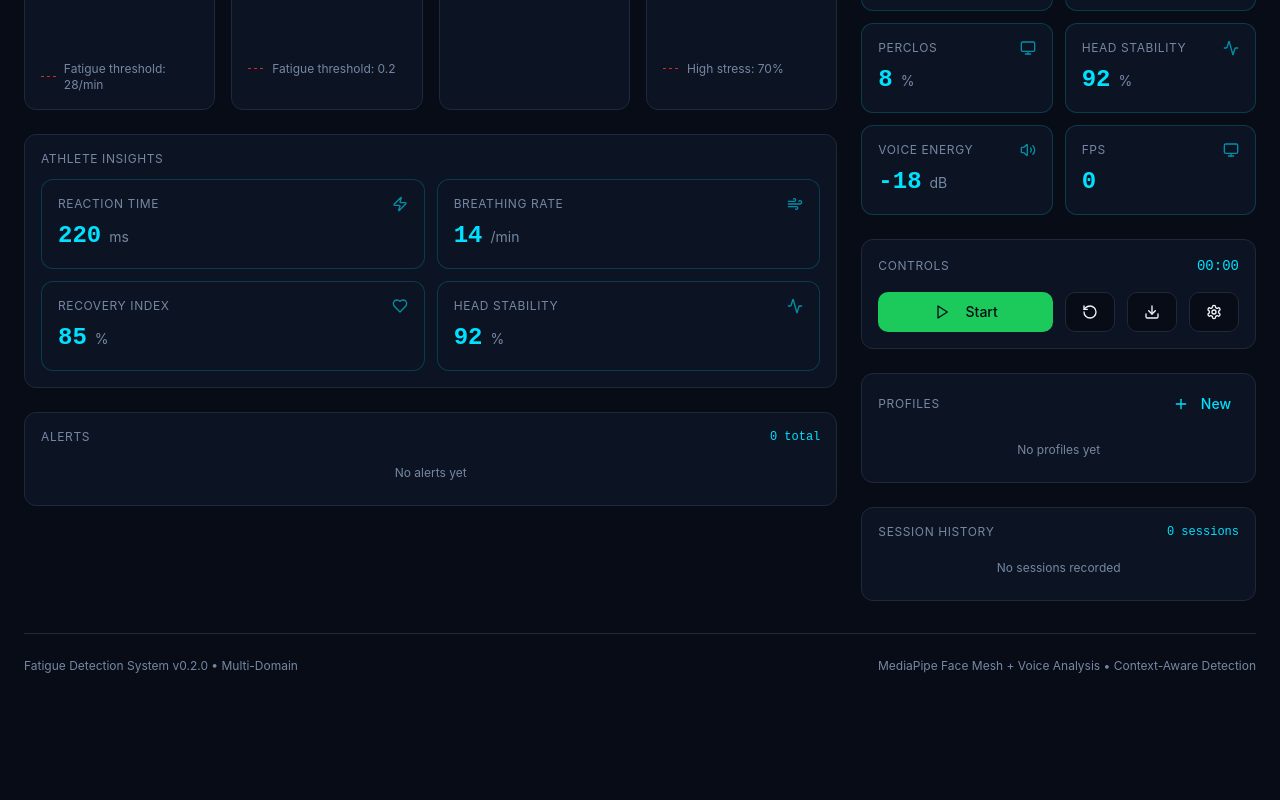
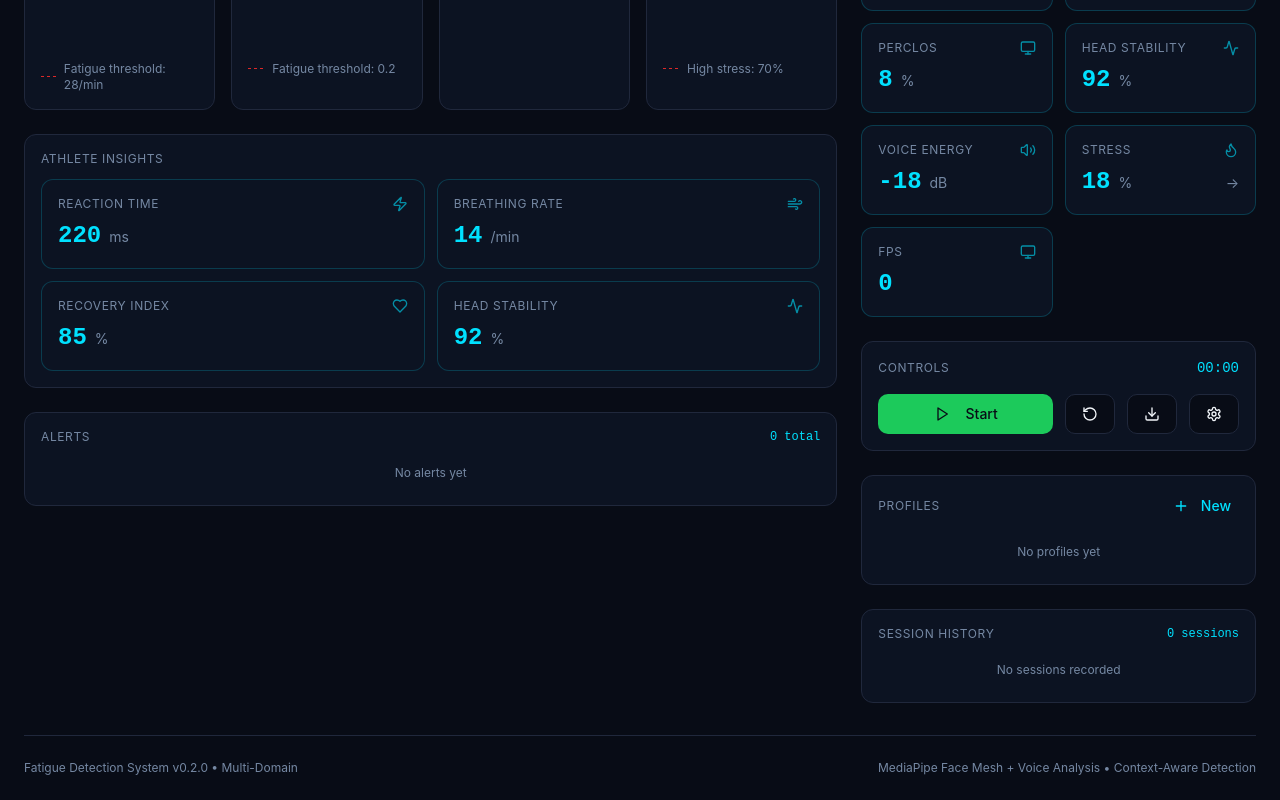
Before and after one commit to paritjain/fatigue-sense, a React (Vite) app: page / in a window 1280 px wide. Shown: the part 834-1634 px from the top of the page. Before the commit the page ends 1532 px from the top, so only its background shows below. Built offline with nearby package versions, Linux system fonts and the light colour scheme; the HTML template or start-up script is replaced by a standard one.

Commit message:
Changes
Co-authored-by: paritjain <144093967+paritjain@users.noreply.github.com>

```diff
--- a/src/pages/Index.tsx
+++ b/src/pages/Index.tsx
@@ -234,6 +234,7 @@ const Index = () => {
             <MetricCard label="PERCLOS" value={(metrics.perclos * 100).toFixed(0)} unit="%" icon={<Monitor className="w-4 h-4" />} status={getMetricStatus(metrics.perclos, thresholds.perclos)} />
             <MetricCard label="Head Stability" value={(metrics.headStability * 100).toFixed(0)} unit="%" icon={<Activity className="w-4 h-4" />} status={getMetricStatus(metrics.headStability, thresholds.headStability, true)} />
             <MetricCard label="Voice Energy" value={metrics.voiceEnergy} unit="dB" icon={<Volume2 className="w-4 h-4" />} status={getMetricStatus(metrics.voiceEnergy, thresholds.voiceEnergy, true)} />
+            <MetricCard label="Stress" value={metrics.stressLevel} unit="%" icon={<Flame className="w-4 h-4" />} status={metrics.stressLevel >= 70 ? 'danger' : metrics.stressLevel >= 50 ? 'warning' : 'normal'} trend={metrics.stressLevel > 50 ? 'up' : 'stable'} />
             <MetricCard label="FPS" value={isRunning ? fps : 0} unit="" icon={<Monitor className="w-4 h-4" />} status={fps < 12 && isRunning ? 'warning' : 'normal'} />
           </div>
 
```
